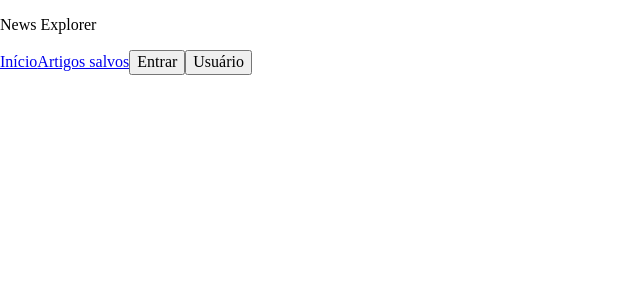
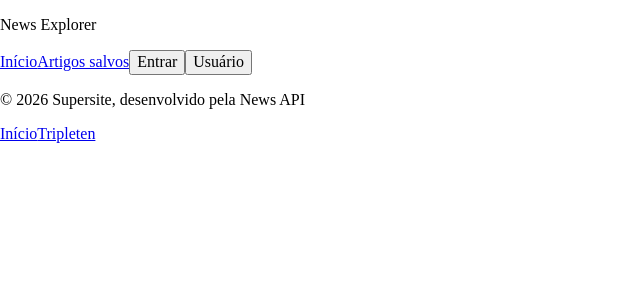
Before and after one commit to flpzht/news-explorer-frontend, a React (Vite) app: page /saved-news in a window 1280 px wide. Shown: the top 300 px of the page, without its empty margins (0-640 px from the left). Built offline with nearby package versions, Linux system fonts and the light colour scheme.

Commit message:
feat: adiciona marcação do Footer

```diff
--- a/src/components/Footer/Footer.jsx
+++ b/src/components/Footer/Footer.jsx
@@ -1,8 +1,26 @@
+import { Link } from 'react-router-dom';
+
 import '@/components/Footer/Footer.css';
 
 function Footer() {
+    const currentYear = new Date().getFullYear();
+
     return (
         <footer className="footer">
+            <p>&copy; {currentYear} Supersite, desenvolvido pela News API</p>
+
+            <div className="footer__links">
+                <Link to="/" className="footer__link">Início</Link>
+                <a href="https://tripleten.com.br/" className="footer__link" target="_blank" rel="noopener noreferrer">
+                    Tripleten
+                </a>
+                <a href="https://github.com/flpzht/news-explorer-frontend" className="footer__icon-link footer__icon-link_type-github" target="_blank" rel="noopener noreferrer" aria-label='GitHub'>
+                    {/* Ícone direto no style */}
+                </a>
+                <a href="https://www.linkedin.com/in/felipecarvalhodesouzabarros/" className="footer__icon-link footer__icon-link_type-linkedin" target="_blank" rel="noopener noreferrer" aria-label='LinkedIn'>
+                    {/* Ícone direto no style */}
+                </a>
+            </div>
         </footer>
     );
 }
```
